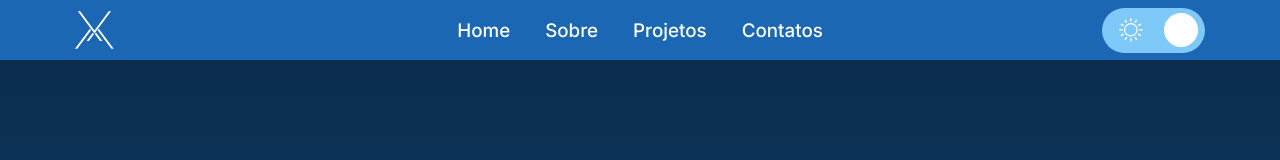
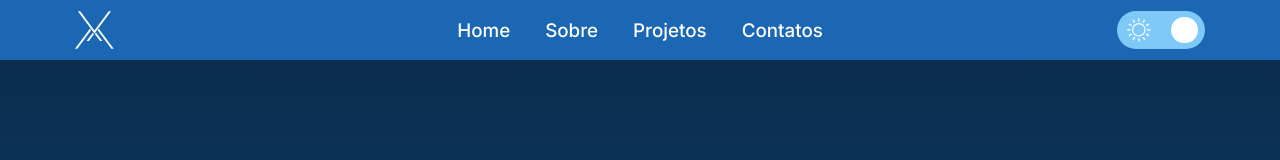
Before and after one commit to victoraamlima/portfolio, a React (Create React App) app: page / in a window 1280 px wide. Shown: the top 160 px of the page. Built offline with nearby package versions, Linux system fonts and the light colour scheme.

Commit message:
Update Switch component styles

```diff
--- a/src/components/Switch/styleSwitch.js
+++ b/src/components/Switch/styleSwitch.js
@@ -3,8 +3,8 @@ import styled from "styled-components"
 const StyledSwitch = styled.button`
   position: relative;
   border: none;
-  width: 13.8rem;
-  height: 6rem;
+  width: 11.8rem;
+  height: 5rem;
   border-radius: 6.5rem;
   background: ${({ theme }) =>
     theme.theme === "light" ? theme.colors.blue6 : theme.colors.blue1};
@@ -13,15 +13,15 @@ const StyledSwitch = styled.button`
     theme.theme === "light" ? "row" : "row-reverse"};
   justify-content: space-between;
   align-items: center;
-  padding: 0 1rem;
+  padding: 0 0.1rem;
   transition: all 0.3s ease;
   cursor: pointer;
 
   span {
     position: absolute;
-    right: ${({ theme }) => (theme.theme === "light" ? "1rem" : "8rem")};
-    width: 4.5rem;
-    height: 4.5rem;
+    right: ${({ theme }) => (theme.theme === "light" ? "1rem" : "7rem")};
+    width: 3.5rem;
+    height: 3.5rem;
     border-radius: 50%;
     background: ${({ theme }) => theme.colors.white1};
     transition: all 0.5s ease-in-out;
@@ -33,7 +33,6 @@ const ThemeIcon = styled.div`
   width: 100%;
 
   svg {
-    padding: 0 0 0 10px;
     width: 4.5rem;
     height: 4.5rem;
     transition: all 0.5s ease-in-out;
@@ -46,6 +45,14 @@ const ThemeIcon = styled.div`
       opacity: 0;
     }
   }
+
+  svg:first-child {
+    padding: 0 0 0 10px;
+  }
+
+  svg:last-child {
+    padding: 0 10px 0 0;
+  }
 `
 
 export { StyledSwitch, ThemeIcon }
```
